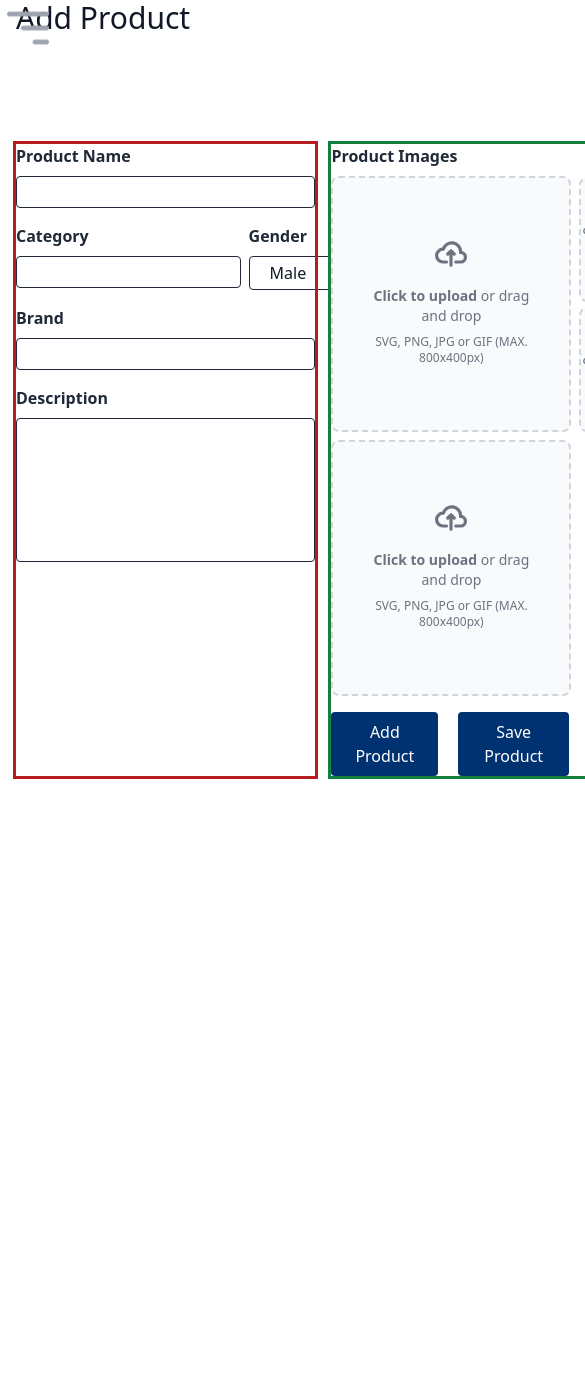
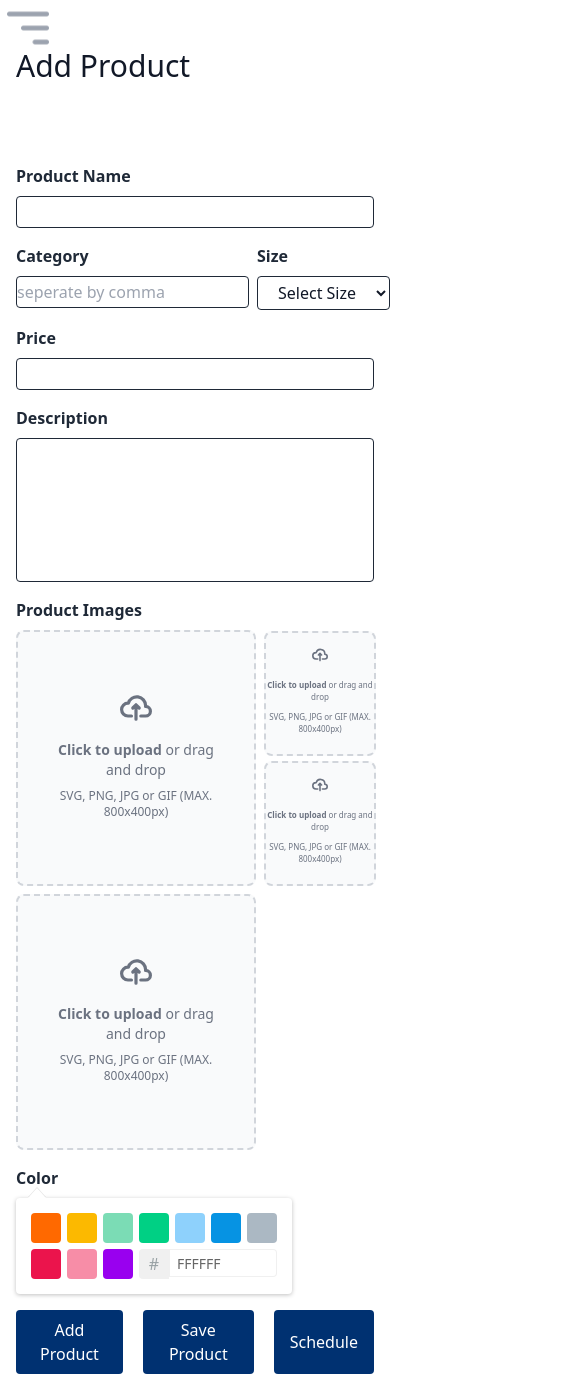
Before and after one commit to Syed-Urwah/Eco, a React (Vite) app in the folder client/: page /admin/products/add in a window 390 px wide. Shown: the top 1374 px of the page, 585 px wide, since content can reach past the window. Before the commit the page ends 844 px from the top, so only its background shows below. Built offline with nearby package versions, Linux system fonts and the light colour scheme.

Commit message:
27/8/2023

```diff
--- a/client/package.json
+++ b/client/package.json
@@ -19,9 +19,11 @@
     "@reduxjs/toolkit": "^1.9.5",
     "axios": "^1.3.5",
     "dotenv": "^16.3.1",
+    "firebase": "^10.3.0",
     "font-awesome": "^4.7.0",
     "framer-motion": "^10.15.1",
     "react": "^18.2.0",
+    "react-color": "^2.19.3",
     "react-dom": "^18.2.0",
     "react-redux": "^8.1.2",
     "redux-persist": "^6.0.0",
--- a/client/src/assets/functions/sideBarClose.js
+++ b/client/src/assets/functions/sideBarClose.js
@@ -1,5 +1,6 @@
 export default function sideBarClose(){
+    console.log("close")
     const sidebar = document.getElementById('sidebar-multi-level-sidebar');
-    sidebar.classList.contains('translate-x-full') && sidebar.classList.add('-translate-x-full');
+    sidebar.classList.add('-translate-x-full');
 
 }
--- /dev/null
+++ b/client/src/components/ColorPicker.jsx
@@ -0,0 +1,15 @@
+import React from 'react'
+import { TwitterPicker } from 'react-color'
+
+export default function ColorPicker({color, setColor}) {
+
+    const handleChangeComplete = (color) => {
+        // this.setState({ background: color.hex });
+        console.log(color);
+        setColor(color.hex);
+      };
+
+  return (
+    <TwitterPicker color={color} onChangeComplete={handleChangeComplete}/>
+  )
+}
--- a/client/src/pages/Admin/Dashboard.jsx
+++ b/client/src/pages/Admin/Dashboard.jsx
@@ -1,6 +1,6 @@
 import React from 'react'
 import SideBar from '../../components/SideBar'
-import sideBarClose from '../../assets/functions/sidebarClose';
+import sideBarClose from '../../assets/functions/sideBarClose';
 
 export default function Dashboard() {
 
--- a/client/src/pages/Admin/orders/AddOrder.jsx
+++ b/client/src/pages/Admin/orders/AddOrder.jsx
@@ -1,11 +1,12 @@
 import React from 'react'
 import SideBar from '../../../components/SideBar'
+import sideBarClose from '../../../assets/functions/sidebarClose'
 
 export default function AddOrder() {
     return (
         <div className="body-container bg-gray-700">
             <SideBar/>
-            <div className="p-4 md:ml-64">
+            <div onClick={sideBarClose} className="p-4 md:ml-64">
                 <div className="p-4 border-2 border-gray-200 border-dashed rounded-lg dark:border-gray-700">
                     <div className="grid grid-cols-3 gap-4 mb-4">
                         <div className="flex items-center justify-center h-24 rounded bg-gray-50 dark:bg-gray-800">
--- a/client/src/pages/Admin/orders/Orders.jsx
+++ b/client/src/pages/Admin/orders/Orders.jsx
@@ -1,11 +1,13 @@
 import React from 'react'
 import SideBar from '../../../components/SideBar'
+import sideBarClose from '../../../assets/functions/sideBarClose'
+
 
 export default function Order() {
     return (
         <div className="body-container bg-gray-700">
             <SideBar/>
-            <div className="p-4 md:ml-64">
+            <div onClick={sideBarClose} className="p-4 md:ml-64">
                 <div className="p-4 border-2 border-gray-200 border-dashed rounded-lg dark:border-gray-700">
                     <div className="grid grid-cols-3 gap-4 mb-4">
                         <div className="flex items-center justify-center h-24 rounded bg-gray-50 dark:bg-gray-800">
--- a/client/src/pages/Admin/products/AddProduct.jsx
+++ b/client/src/pages/Admin/products/AddProduct.jsx
@@ -1,55 +1,108 @@
-import React from 'react'
+import React, { useState } from 'react'
 import SideBar from '../../../components/SideBar'
-import sideBarClose from '../../../assets/functions/sidebarClose'
+import sideBarClose from '../../../assets/functions/sideBarClose'
+import ColorPicker from '../../../components/ColorPicker';
+import { ref, uploadBytesResumable, getDownloadURL } from "firebase/storage";
+import { storage } from '../../../utils/firebase';
+
 
 export default function AddProduct() {
+
+    const handleImageUpload = (image) => {
+
+        const storageRef = ref(storage, 'images/filename.jpg');
+
+        const uploadTask = uploadBytesResumable(storageRef, image);
+
+
+
+    }
+
+    const [color, setColor] = useState("#fff");
+    const [product, setProduct] = useState({
+        title: "",
+        description: "",
+        img: [],
+        categories: [],
+        size: "",
+        status: "",
+        price: ""
+    })
+
+    function isNumber(input) {
+        return !isNaN(parseFloat(input)) && isFinite(input);
+    }
+
+    function numberValidation(e) {
+        if (isNumber(e.target.value) || e.target.value == "") {
+            console.log(e.key);
+            setProduct({ ...product, price: e.target.value })
+        }
+    }
+
+
+    const handleProductSubmit = (e) => {
+        e.preventDefault();
+        console.log(color)
+    }
+
+    function handleCategories(e) {
+        let cat = e.target.value.split(',')
+        setProduct({ ...product, categories: cat });
+    }
+
+
     return (
         <div className="body-container  min-h-screen">
             <SideBar />
             <div onClick={sideBarClose} className="md:ml-64 ">
                 <div className="px-4 rounded-lg">
-                    <div className="title text-gray-900">
+                    <div className="title text-gray-900 pt-12">
                         <h2 className='text-3xl'>Add Product</h2>
                     </div>
 
-                    <div id="form-container" className='w-full mt-7 pt-20'>
-                        <form action="" className='flex gap-4'>
-                            <div id="left" className='w-full flex flex-col gap-4 outline outline-red-700'>
+                    <div id="form-container" className='w-full pt-20'>
+                        <form onSubmit={handleProductSubmit} className='flex gap-4 flex-wrap lg:flex-nowrap '>
+                            <div id="left1" className='w-full flex flex-col gap-4  outline-red-700'>
 
                                 <div id='first-row' className="flex flex-col gap-2">
                                     <label htmlFor="product-name" className=' text-gray-800 font-semibold'>Product Name</label>
-                                    <input className='h-8 rounded bg-transparent border  border-gray-800  text-gray-800' type="text" name="product-name" id="product-name" />
+                                    <input value={product.title} onChange={(e) => setProduct({ ...product, title: e.target.value })} className='h-8 rounded bg-transparent border  border-gray-800  text-gray-800' type="text" name="product-name" id="product-name" />
                                 </div>
 
                                 <div id='second-row' className="flex gap-2 ">
                                     <div id="category" className='flex flex-col gap-2 w-3/4  outline-blue-600'>
                                         <label htmlFor="category" className=' text-gray-800 font-semibold'>Category</label>
-                                        <input className='h-8 rounded bg-transparent border  border-gray-800  text-gray-800' type="text" name="category" id="category" />
+                                        <input onChange={handleCategories} className='h-8 rounded bg-transparent border  border-gray-800  text-gray-800' type="text" name="category" id="category" placeholder='seperate by comma' />
+
                                     </div>
 
-                                    <div id="gender" className='flex flex-col gap-2 w-3/12 min-w-fit  outline-red-600'>
-                                        <label htmlFor="gender" className=' text-gray-800 font-semibold'>Gender</label>
-                                        <select id="large" class="block w-full px-4 py-1 text-base text-gray-900 rounded bg-gray-50 focus:ring-blue-500 focus:border-blue-500  bg-transparent  dark:placeholder-gray-400  dark:focus:ring-blue-500 dark:focus:border-blue-500 border  border-gray-800">
-                                            <option value='m' className='text-gray-800 font-semibold' selected>Male</option>
-                                            <option value="f" className='text-gray-800 font-semibold'>Female</option>
+                                    <div id="size" className='flex flex-col gap-2 w-3/12 min-w-fit  outline-red-600'>
+                                        <label htmlFor="size" className=' text-gray-800 font-semibold'>Size</label>
+                                        <select value={product.size} onChange={(e) => setProduct({ ...product, size: e.target.value })} id="large" class="block w-full px-4 py-1 text-base text-gray-900 rounded bg-gray-50 focus:ring-blue-500 focus:border-blue-500  bg-transparent  dark:placeholder-gray-400  dark:focus:ring-blue-500 dark:focus:border-blue-500 border  border-gray-800">
+                                            <option className='text-gray-800 font-semibold' selected>Select Size</option>
+                                            <option value='s' className='text-gray-800 font-semibold'>S</option>
+                                            <option value="m" className='text-gray-800 font-semibold'>M</option>
+                                            <option value="l" className='text-gray-800 font-semibold'>L</option>
+                                            <option value="xl" className='text-gray-800 font-semibold'>XL</option>
                                         </select>
                                     </div>
 
                                 </div>
 
                                 <div id='third-row' className="flex flex-col gap-2">
-                                    <label htmlFor="brand" className=' text-gray-800 font-semibold'>Brand</label>
-                                    <input className='h-8 rounded bg-transparent border  border-gray-800  text-gray-800' type="text" name="brand" id="brand" />
+                                    <label htmlFor="price" className=' text-gray-800 font-semibold'>Price</label>
+                                    <input value={product.price} onChange={numberValidation} className='h-8 rounded bg-transparent border  border-gray-800  text-gray-800' type="text" name="price" id="price" pattern="[1-9]" />
                                 </div>
 
                                 <div id='fourth-row' className="flex flex-col gap-2">
                                     <label htmlFor="description" className=' text-gray-800 font-semibold'>Description</label>
-                                    <textarea className='h-36 rounded resize-none bg-transparent border  border-gray-800  text-gray-800' name="description" id="description" />
+                                    <textarea value={product.description} onChange={(e) => setProduct({ ...product, description: e.target.value })} className='h-36 rounded resize-none bg-transparent border  border-gray-800  text-gray-800' name="description" id="description" />
                                 </div>
 
                             </div>
 
-                            <div id="right" className='w-full outline outline-green-700 flex flex-col gap-4'>
+                            <div id="right" className='w-full outline-green-700 flex flex-col justify-between gap-4'>
                                 <div id='images-row' className="flex flex-col gap-2">
                                     <p className=' text-gray-800 font-semibold'>Product Images</p>
 
@@ -120,8 +173,14 @@ export default function AddProduct() {
 
                                 </div>
 
-                                <div id="bottom-button" className='flex justify-center gap-5'>
-                                    <button className='bg-primary-btn text-white px-4 py-2 rounded'>Add Product</button>
+                                <div id="color-input" className='flex flex-col gap-2'>
+                                    <label htmlFor="product-name" className=' text-gray-800 font-semibold'>Color</label>
+                                    <ColorPicker color={color} setColor={setColor} />
+
+                                </div>
+
+                                <div id="bottom-button" className='flex gap-5'>
+                                    <button onClick={handleProductSubmit} className='bg-primary-btn text-white px-4 py-2 rounded'>Add Product</button>
                                     <button className='bg-primary-btn text-white px-4 py-2 rounded'>Save Product</button>
                                     <button className='bg-primary-btn text-white px-4 py-2 rounded'>Schedule</button>
                                 </div>
--- a/client/src/pages/Admin/products/Products.jsx
+++ b/client/src/pages/Admin/products/Products.jsx
@@ -1,6 +1,6 @@
 import React from 'react'
 import SideBar from '../../../components/SideBar'
-import sideBarClose from '../../../assets/functions/sidebarClose'
+import sideBarClose from '../../../assets/functions/sideBarClose'
 
 export default function Products() {
     return (
--- a/client/src/pages/Admin/users/AddUser.jsx
+++ b/client/src/pages/Admin/users/AddUser.jsx
@@ -1,11 +1,13 @@
 import React from 'react'
 import SideBar from '../../../components/SideBar'
+import sideBarClose from '../../../assets/functions/sideBarClose'
+
 
 export default function AddUser() {
     return (
         <div className="body-container bg-gray-700">
             <SideBar/>
-            <div className="p-4 md:ml-64">
+            <div onClick={sideBarClose} className="p-4 md:ml-64">
                 <div className="p-4 border-2 border-gray-200 border-dashed rounded-lg dark:border-gray-700">
                     <div className="grid grid-cols-3 gap-4 mb-4">
                         <div className="flex items-center justify-center h-24 rounded bg-gray-50 dark:bg-gray-800">
--- a/client/src/pages/Admin/users/Users.jsx
+++ b/client/src/pages/Admin/users/Users.jsx
@@ -1,11 +1,13 @@
 import React from 'react'
 import SideBar from '../../../components/SideBar'
+import sideBarClose from '../../../assets/functions/sideBarClose'
+
 
 export default function Users() {
     return (
         <div className="body-container bg-gray-700">
             <SideBar/>
-            <div className="p-4 md:ml-64">
+            <div onClick={sideBarClose} className="p-4 md:ml-64">
                 <div className="p-4 border-2 border-gray-200 border-dashed rounded-lg dark:border-gray-700">
                     <div className="grid grid-cols-3 gap-4 mb-4">
                         <div className="flex items-center justify-center h-24 rounded bg-gray-50 dark:bg-gray-800">
--- /dev/null
+++ b/client/src/utils/firebase.js
@@ -0,0 +1,23 @@
+// Import the functions you need from the SDKs you need
+import { initializeApp } from "firebase/app";
+
+import { getStorage } from "firebase/storage";
+
+// TODO: Add SDKs for Firebase products that you want to use
+// https://firebase.google.com/docs/web/setup#available-libraries
+
+// Your web app's Firebase configuration
+const firebaseConfig = {
+  apiKey: "AIzaSyDTtex7pk5ygXn8PUygLXyptERUl9AelE0",
+  authDomain: "mytube-78ca0.firebaseapp.com",
+  projectId: "mytube-78ca0",
+  storageBucket: "mytube-78ca0.appspot.com",
+  messagingSenderId: "1057904530049",
+  appId: "1:1057904530049:web:7c97ce5c0be21d2ab57380"
+};
+
+// Initialize Firebase
+const app = initializeApp(firebaseConfig);
+
+// Initialize Cloud Storage and get a reference to the service
+export const storage = getStorage(app);
```
Also changed, not shown: client/src/Forms/AddProductForm.jsx (added, +7 -0 lines), 1 other file (tests, documents, lock files or other folders).
